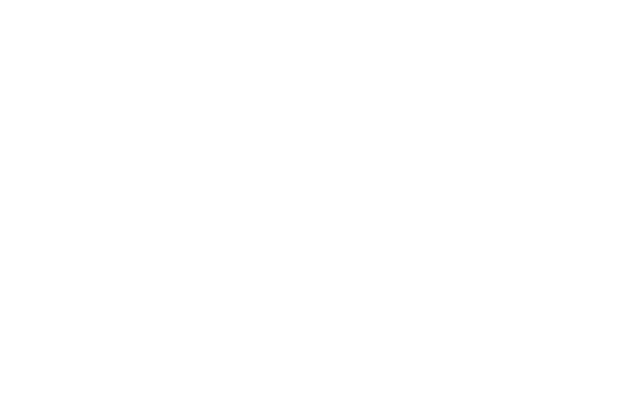
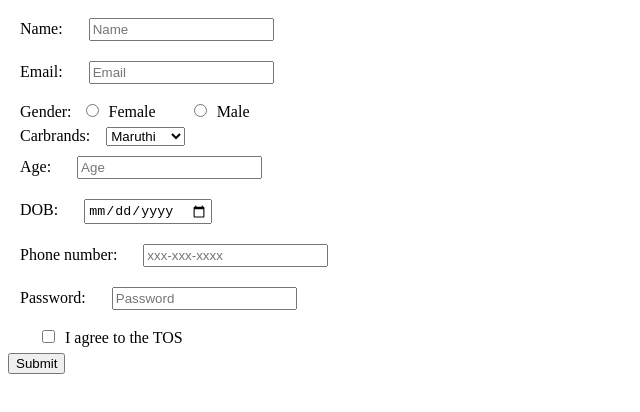
Before and after one commit to acciojob/signup-form-car-9087000, a website: page main.html in a window 1280 px wide. Shown: the whole page, without its empty margins (0-640 px from the left). Drawn offline with Linux system fonts and the light colour scheme.

Commit message:
created a submission

```diff
--- a/main.html
+++ b/main.html
@@ -1,13 +1,64 @@
 <!DOCTYPE html>
 
 <html>
-
 <head>
 	<link rel="stylesheet" href="styles.css">
 </head>
+	<style>
+		label,input {
+			margin:10px;
+			padding:2px;
+
+		}
+	</style>
 
 <body>
-	<!-- the entire body must be written by student -->
+	<form method="post">
+
+         <label for="name">Name:</label>
+		<input type="Text" id="name" placeholder="Name" required>
+		<br>
+         <label for="email">Email:</label>
+		 <input type="Email" id="email" placeholder="Email" required>
+		<br>
+		<label for="gender_f">Gender:
+         <input type="Radio" id="gender_f" name="gender" value="gender" required>Female
+        </label>
+
+        <label for="gender_m">
+            <input type="Radio" id="gender_m" name="gender" value="gender" required>Male
+           </label>
+			<br>
+
+			<label for="cars">Carbrands:</label>
+			<select id="cars" name="cars" placeholder="--please choose an option--" required>
+                <option value="">Maruthi</option>
+                <option value="">TATA</option>
+                <option value="">Ford</option>
+                <option value="">Hyuandai</option>
+            </select>
+		<br>
+
+            <label for="age">Age:</label>
+            <input type="number" id="age" name="age" placeholder="Age" required>
+        <br>
+
+            <label for="dob">DOB:</label>
+            <input type="Date" id="dob" name="dob"  required>
+        <br>
+            <label for="tel">Phone number:</label>
+            <input type="Tel" id="tel" placeholder="xxx-xxx-xxxx">
+      <br>
+            <label for="password">Password:</label>
+            <input type="Password" id="password" placeholder="Password" required>
+        <br>
+            <label for="tos"></label>
+            <input type="Checkbox" id="tos" required>I agree to the TOS
+        <br>
+        <button type="submit">Submit</button>
+
+
+	</form>
     <script type="text/javascript" src="./script.js">
 </script>
 
```
